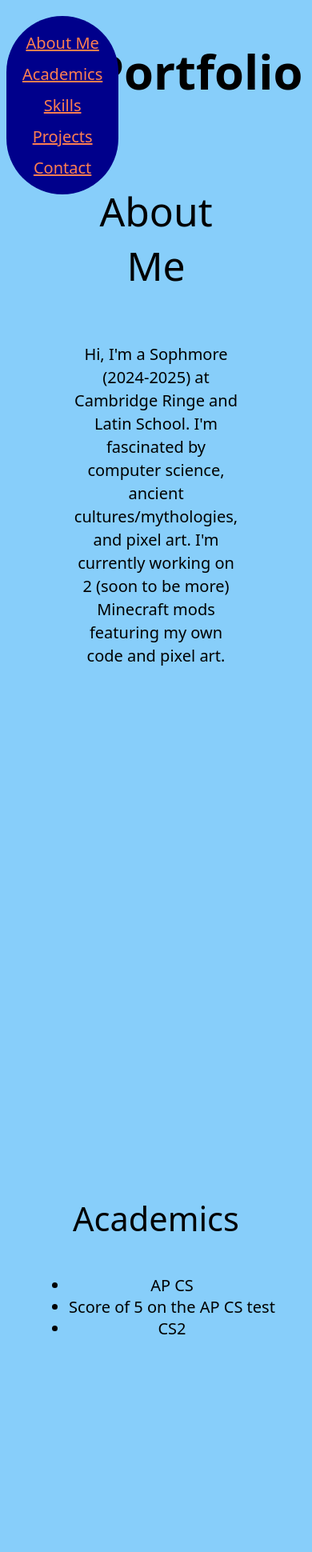
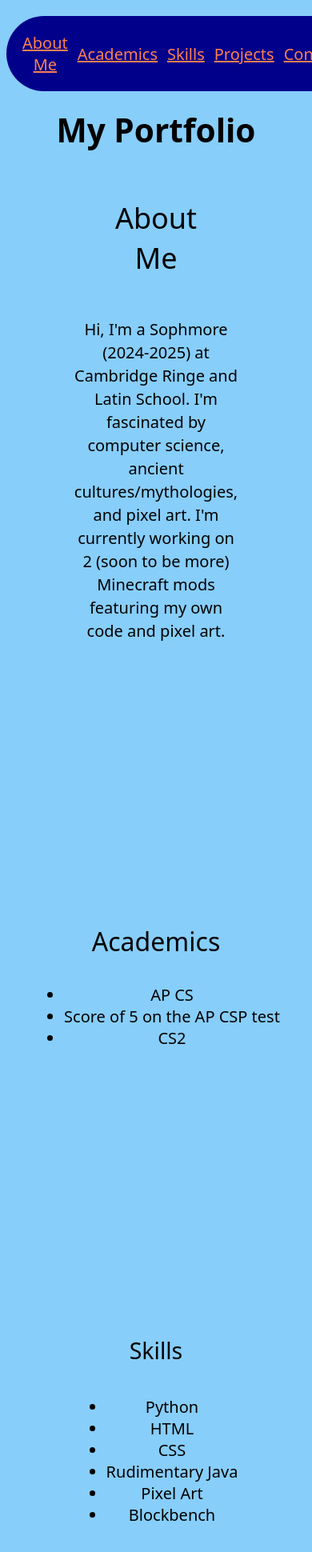
Before and after one commit to somebodyoncetoldu/Hano-Portfolio, a plain HTML site: page index.html in a window 390 px wide. Shown: the top 1940 px of the page at 80% size. Drawn offline with Linux system fonts and the light colour scheme; a web font is replaced by a local one.

Commit message:
made responsive

```diff
--- a/css/style.css
+++ b/css/style.css
@@ -26,27 +26,33 @@ p {
 }
 
 h1 {
-  font-size: 2.986rem;
+  font-size: 2.027rem;
+  font-size: clamp(2.027rem, 1.8352000000000002rem + 0.9590000000000001vw, 2.986rem);
 }
 
 h2 {
-  font-size: 2.488rem;
+  font-size: 1.802rem;
+  font-size: clamp(1.802rem, 1.6648rem + 0.6859999999999999vw, 2.488rem);
 }
 
 h3 {
-  font-size: 2.074rem;
+  font-size: 1.602rem;
+  font-size: clamp(1.602rem, 1.5076rem + 0.47199999999999975vw, 2.074rem);
 }
 
 h4 {
-  font-size: 1.728rem;
+  font-size: 1.424rem;
+  font-size: clamp(1.424rem, 1.3632rem + 0.30400000000000005vw, 1.728rem);
 }
 
 h5 {
-  font-size: 1.44rem;
+  font-size: 1.266rem;
+  font-size: clamp(1.266rem, 1.2312rem + 0.17399999999999993vw, 1.44rem);
 }
 
 h6 {
-  font-size: 1.2rem;
+  font-size: 1.125rem;
+  font-size: clamp(1.125rem, 1.11rem + 0.07499999999999996vw, 1.2rem);
 }
 
 a:link {
@@ -150,7 +156,7 @@ section {
 .about {
   width: 25%;
   height: 25%;
-  padding: 20px;
+
   display: flex;
 
   flex-direction: column;
@@ -159,4 +165,10 @@ section {
   padding-bottom: 30rem;
 }
 
+@media only screen and (max-width: 75rem) {
+  .boxrow {flex-direction: row;}
+  header {padding-top: 5rem;}
+  section {padding-bottom:15rem;}
+  .about {padding-bottom: 15rem;}
+}
 /* no help needed */
--- a/index.html
+++ b/index.html
@@ -11,6 +11,8 @@
   <link href="https://fonts.googleapis.com/css2?family=Bokor&family=Roboto&display=swap" rel="stylesheet">
   <link rel="icon" type="image/x-icon" href="cthulicon.ico" />
 </head>
+
+<body>
 
   <nav>
     <div class="boxrow">
@@ -37,7 +39,7 @@
       <h3 class="bokor-regular" id="academics">Academics</h3>
       <ul class="bokor-regular">
         <li>AP CS</li>
-      <li>Score of 5 on the AP CS test</li>
+        <li>Score of 5 on the AP CSP test</li>
         <li>CS2</li>
       </ul>
     </section>
@@ -84,8 +86,6 @@
     <p class="bokor-regular"><a href="mailto:27hroughley@cpsd.us" id="email">Send email</a></p>
   </footer>
 
-<body>
-
 </body>
 <!-- no help needed -->
 </html>
```
Lines whose indentation alone changed are shown as unchanged.
